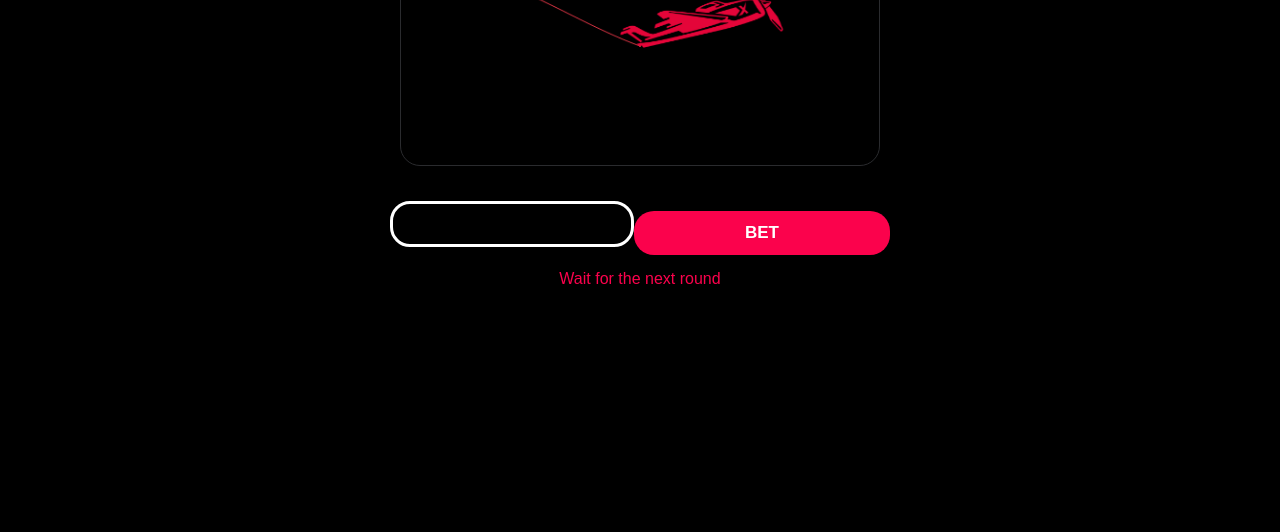
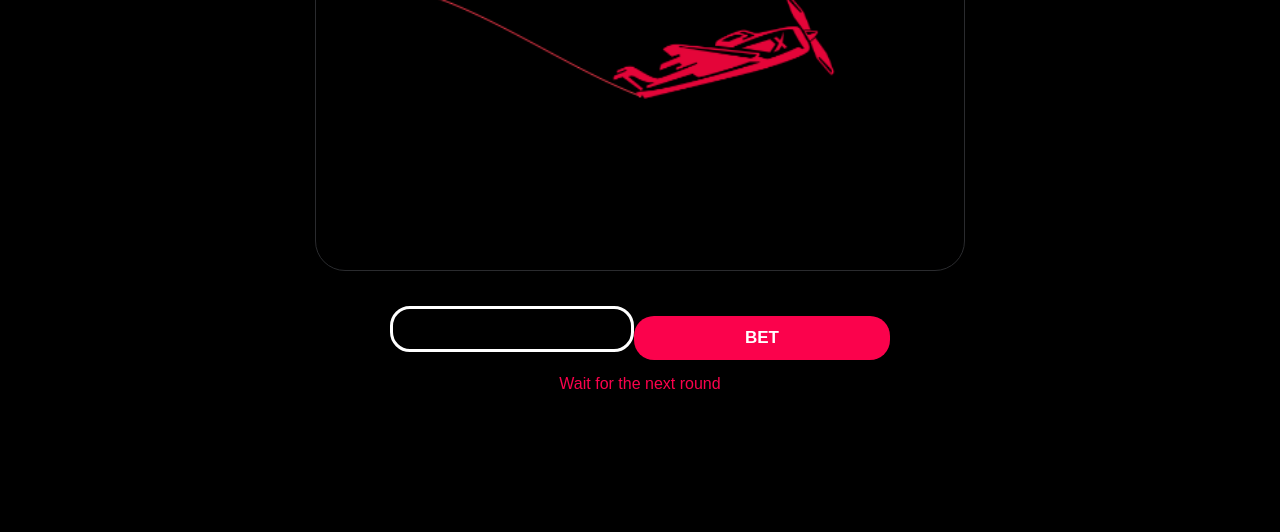
Before and after one commit to mikyza/newaviator, a plain HTML site: page index.html in a window 1280 px wide. Shown: the part 268-800 px from the top of the page. Drawn offline with Linux system fonts and the light colour scheme.

Commit message:
Add files via upload

```diff
--- a/style.css
+++ b/style.css
@@ -28,7 +28,7 @@ input[type=number] {
 /* Main Wrapper */
 #wrapper {
     width: 100%;
-    max-width: 1200px;
+    max-width: 1000px;
     margin: auto;
     padding: 10px;
 }
@@ -72,7 +72,7 @@ input[type=number] {
     flex-direction: column;
     align-items: center;
     width: 100%;
-    margin-top: 10px;
+    margin-top: 5px;
 }
 
 /* Balance Display */
@@ -97,7 +97,7 @@ input[type=number] {
 /* Counter Section */
 #counterWrapper {
     width: 100%;
-    max-width: 500px;
+    max-width: 700px;
     padding: 10px;
     display: flex;
     align-items: center;
@@ -137,12 +137,12 @@ input[type=number] {
 
 /* Game Canvas */
 #canvas {
-    width: 100%;
-    max-width: 500px;
-    height: auto;
+    width: 650px;
+
+    height: 350px;
     aspect-ratio: 2 / 1;
     border: 1px solid #2a2b2e;
-    border-radius: 20px;
+    border-radius: 30px;
     margin: 10px auto;
 }
 
```
